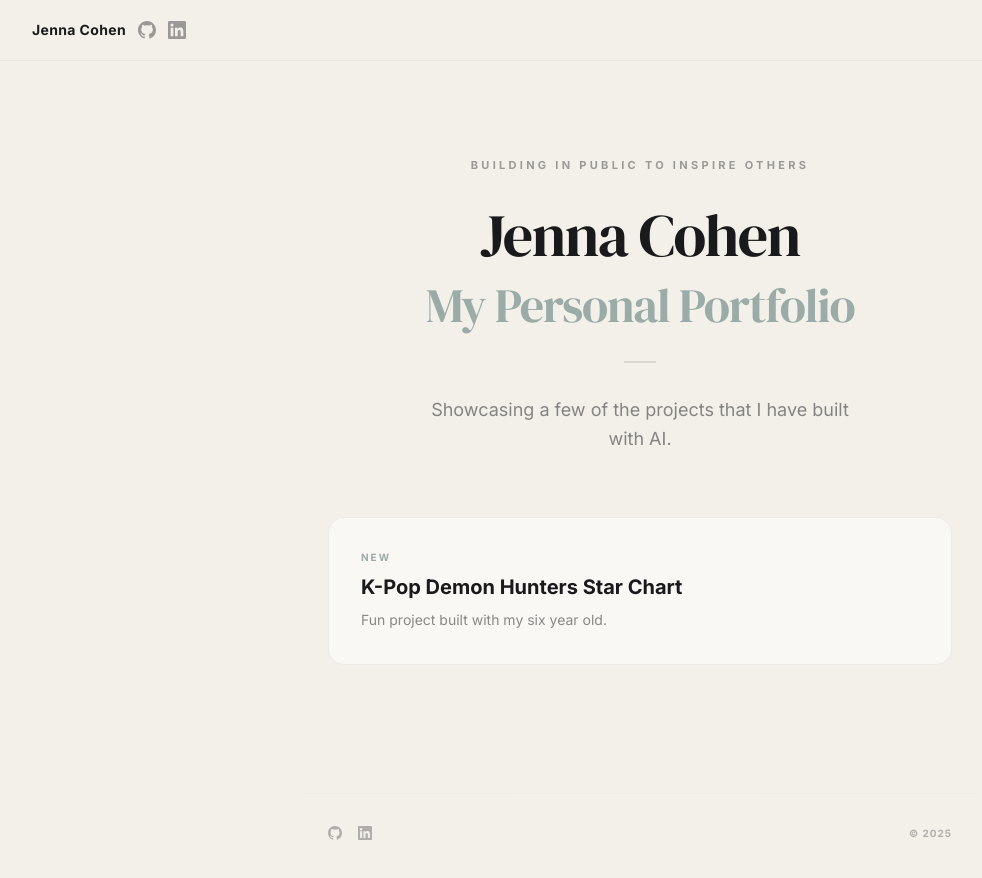
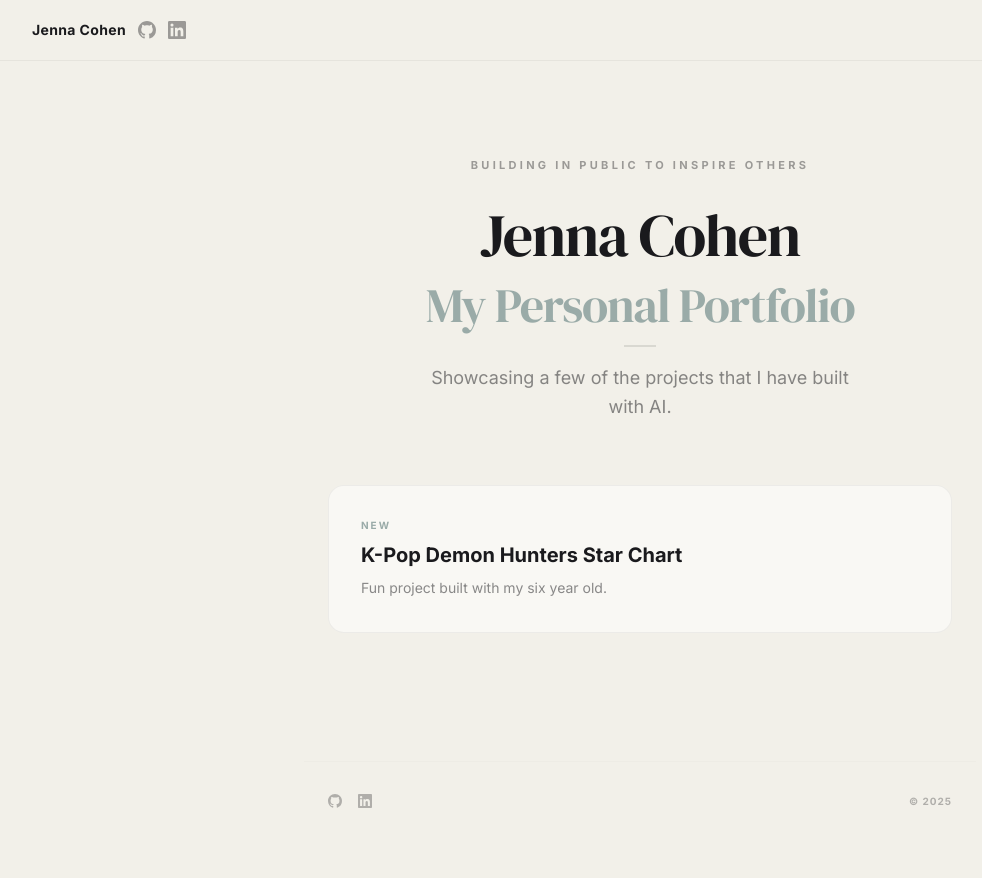
Before and after one commit to JennaCohen1/public-personal-website, a Next.js app: page / in a window 1280 px wide. Shown: the top 878 px of the page, without its empty margins (0-982 px from the left). After the commit the page ends 857 px from the top, so only its background shows below. Built offline with nearby package versions, Linux system fonts and the light colour scheme.

Commit message:
reduce spacing between portfolio heading and description
Co-Authored-By: Claude Opus 4.6 (1M context) <noreply@anthropic.com>

```diff
--- a/src/app/page.tsx
+++ b/src/app/page.tsx
@@ -68,10 +68,10 @@ export default function App() {
         <h1 className="text-5xl md:text-6xl font-serif tracking-tight leading-tight mb-2">
           Jenna Cohen
         </h1>
-        <h2 className="text-4xl md:text-5xl font-serif tracking-tight text-[#9AABA8] mb-8">
+        <h2 className="text-4xl md:text-5xl font-serif tracking-tight text-[#9AABA8] mb-4">
           My Personal Portfolio
         </h2>
-        <div className="w-8 h-[2px] bg-black/10 mx-auto mb-8"></div>
+        <div className="w-8 h-[2px] bg-black/10 mx-auto mb-4"></div>
         <p className="text-lg opacity-50 max-w-md mx-auto leading-relaxed">
           Showcasing a few of the projects that I have built with AI.
         </p>
```
